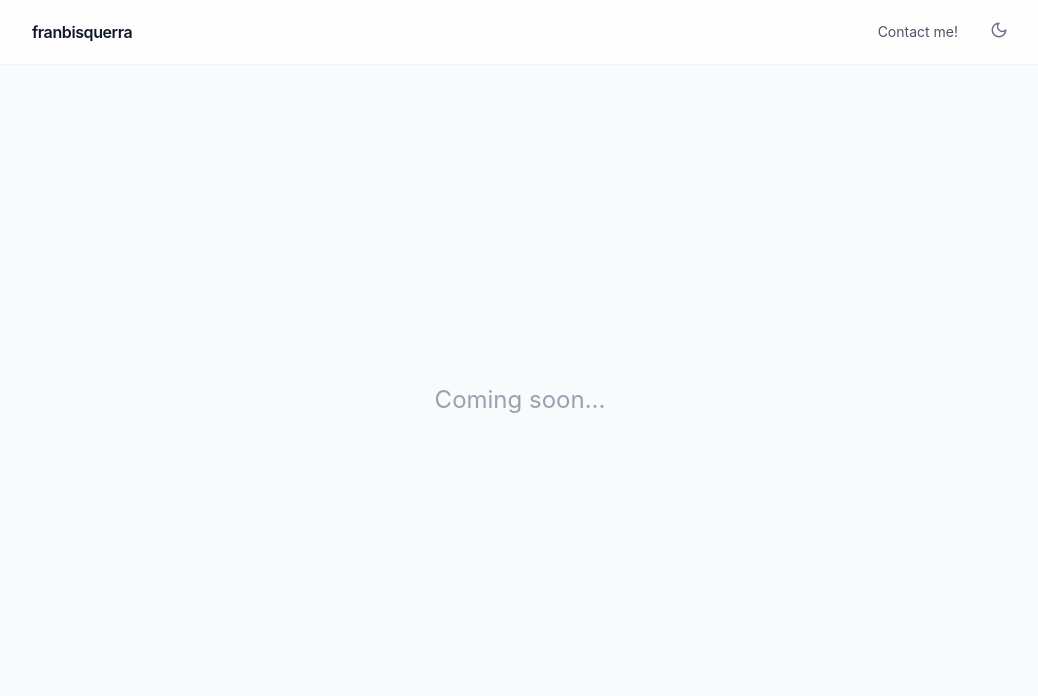
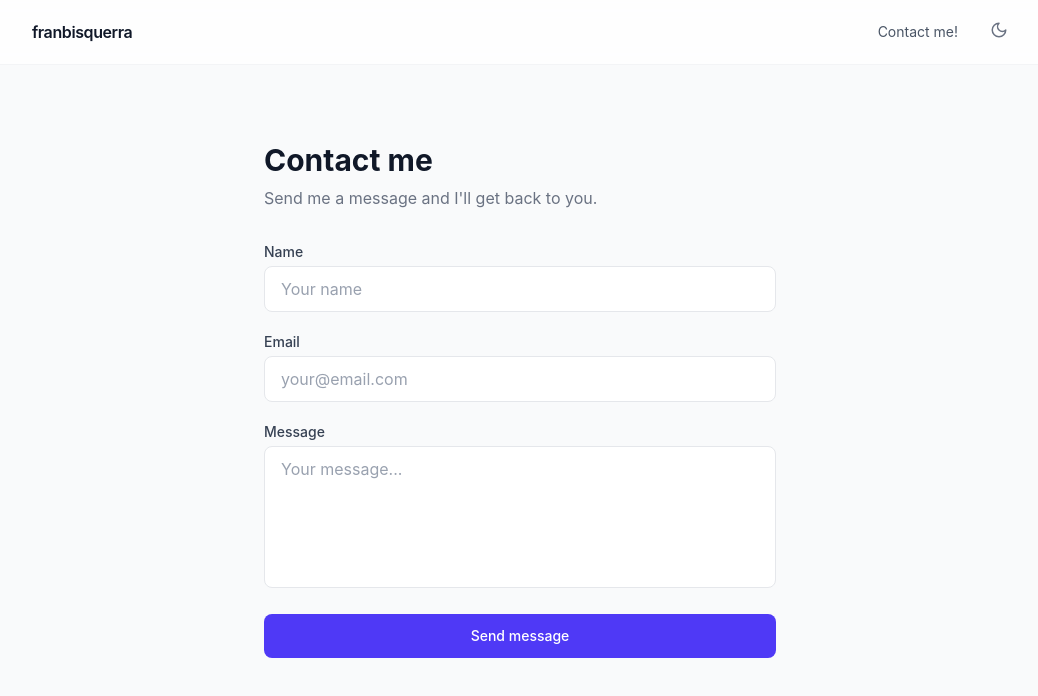
Before and after one commit to FranBisquerra/aboutme, a Vue app in the folder frontend/: page /contact in a window 1280 px wide. Shown: the top 696 px of the page, without its empty margins (120-1158 px from the left). Built offline with nearby package versions, Linux system fonts and the light colour scheme.

Commit message:
Contact me: front end form #autodeploy

```diff
--- /dev/null
+++ b/frontend/src/api/contact.ts
@@ -0,0 +1,4 @@
+import type {ContactRequest} from '../types/contact'
+import client from './client'
+
+export const sendContactMessage = (data: ContactRequest) => client.post('/contact', data)
--- a/frontend/src/pages/ContactPage.vue
+++ b/frontend/src/pages/ContactPage.vue
@@ -1,5 +1,88 @@
 <template>
-  <div class="flex items-center justify-center min-h-screen bg-gray-50 dark:bg-gray-950">
-    <p class="text-2xl text-gray-400 dark:text-gray-500">Coming soon...</p>
+  <div class="flex items-center justify-center min-h-screen bg-gray-50 dark:bg-gray-950 px-6">
+    <div class="w-full max-w-lg">
+      <template v-if="status !== 'success'">
+        <h1 class="text-3xl font-bold text-gray-900 dark:text-white mb-2">Contact me</h1>
+        <p class="text-gray-500 dark:text-gray-400 mb-8">Send me a message and I'll get back to you.</p>
+      </template>
+
+      <form v-if="status !== 'success'" @submit.prevent="submit" class="flex flex-col gap-5" novalidate>
+        <div>
+          <label for="name" class="block text-sm font-medium text-gray-700 dark:text-gray-300 mb-1">Name</label>
+          <input
+              id="name"
+              v-model="form.name"
+              type="text"
+              required
+              placeholder="Your name"
+              class="w-full px-4 py-2.5 rounded-lg border border-gray-200 dark:border-gray-700 bg-white dark:bg-gray-900 text-gray-900 dark:text-white placeholder-gray-400 focus:outline-none focus:ring-2 focus:ring-indigo-500"
+          />
+        </div>
+
+        <div>
+          <label for="email" class="block text-sm font-medium text-gray-700 dark:text-gray-300 mb-1">Email</label>
+          <input
+              id="email"
+              v-model="form.email"
+              type="email"
+              required
+              placeholder="your@email.com"
+              class="w-full px-4 py-2.5 rounded-lg border border-gray-200 dark:border-gray-700 bg-white dark:bg-gray-900 text-gray-900 dark:text-white placeholder-gray-400 focus:outline-none focus:ring-2 focus:ring-indigo-500"
+          />
+        </div>
+
+        <div>
+          <label for="message" class="block text-sm font-medium text-gray-700 dark:text-gray-300 mb-1">Message</label>
+          <textarea
+              id="message"
+              v-model="form.message"
+              required
+              rows="5"
+              placeholder="Your message..."
+              class="w-full px-4 py-2.5 rounded-lg border border-gray-200 dark:border-gray-700 bg-white dark:bg-gray-900 text-gray-900 dark:text-white placeholder-gray-400 focus:outline-none focus:ring-2 focus:ring-indigo-500 resize-none"
+          />
+        </div>
+
+        <p v-if="status === 'error'" class="text-sm text-red-500">
+          Something went wrong. Please try again.
+        </p>
+
+        <button
+            type="submit"
+            :disabled="status === 'loading'"
+            class="px-6 py-3 bg-indigo-600 text-white text-sm font-medium rounded-lg hover:bg-indigo-500 transition-colors disabled:opacity-50 disabled:cursor-not-allowed"
+        >
+          {{ status === 'loading' ? 'Sending...' : 'Send message' }}
+        </button>
+      </form>
+
+      <div v-else class="text-center py-12">
+        <p class="text-2xl font-semibold text-gray-900 dark:text-white mb-2">Message sent!</p>
+        <p class="text-gray-500 dark:text-gray-400 mb-6">Thanks for reaching out. I'll get back to you soon.</p>
+        <RouterLink to="/" class="px-6 py-3 bg-indigo-600 text-white text-sm font-medium rounded-lg hover:bg-indigo-500 transition-colors">
+          Back to home
+        </RouterLink>
+      </div>
+    </div>
   </div>
 </template>
+
+<script setup lang="ts">
+import {reactive, ref} from 'vue'
+import {sendContactMessage} from '../api/contact'
+
+type Status = 'idle' | 'loading' | 'success' | 'error'
+
+const status = ref<Status>('idle')
+const form = reactive({name: '', email: '', message: ''})
+
+async function submit() {
+  status.value = 'loading'
+  try {
+    await sendContactMessage(form)
+    status.value = 'success'
+  } catch {
+    status.value = 'error'
+  }
+}
+</script>
--- /dev/null
+++ b/frontend/src/types/contact.ts
@@ -0,0 +1,5 @@
+export interface ContactRequest {
+    name: string
+    email: string
+    message: string
+}
```
Also changed, not shown: 1 other file (tests, documents, lock files or other folders).
